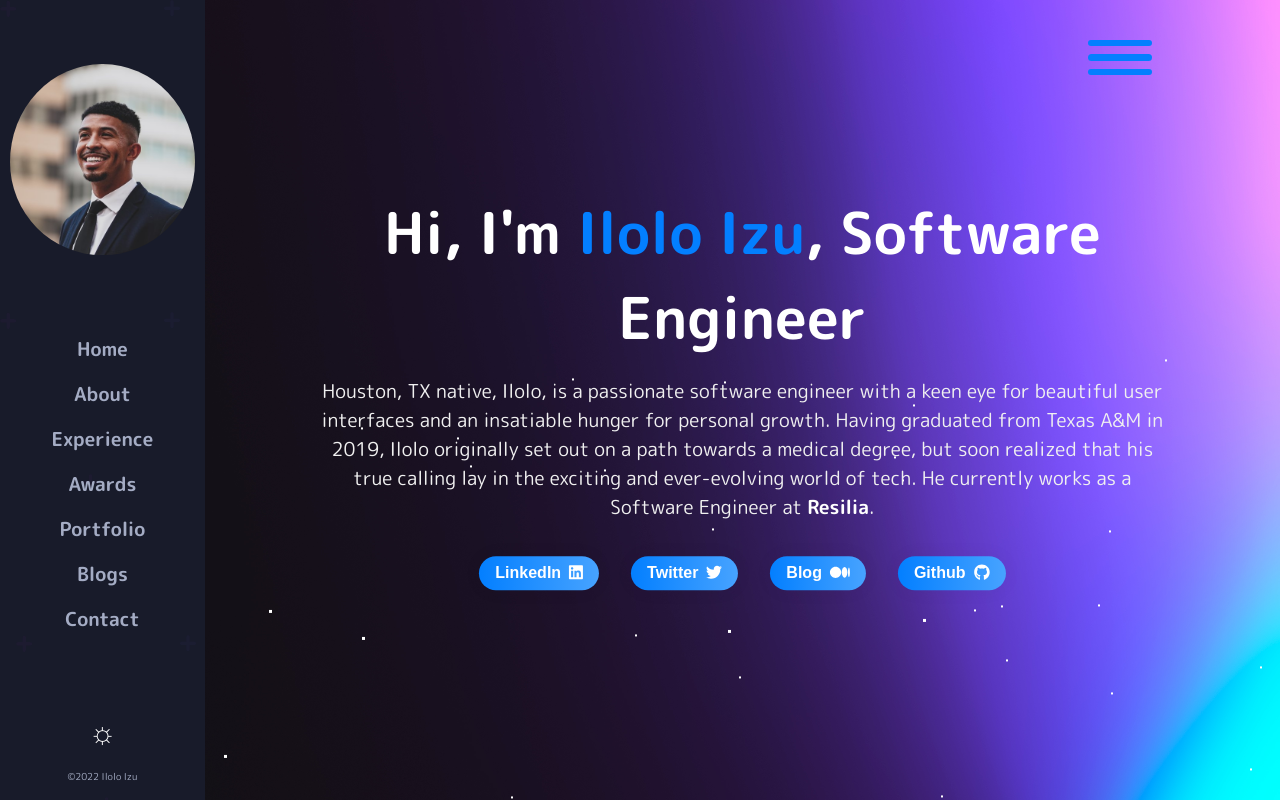
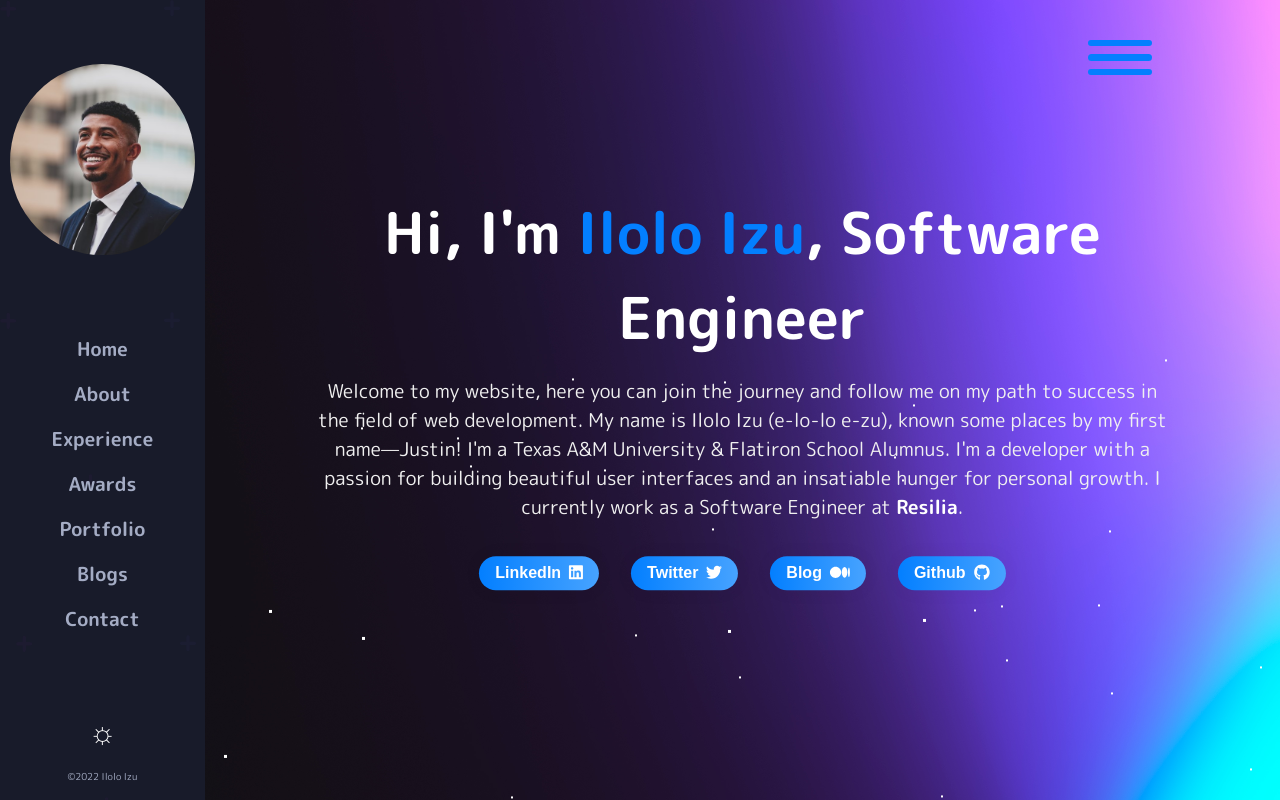
Before and after one commit to iloloizu/iloloizu.github.io, a React (Create React App) app: page /about in a window 1280 px wide. Built offline with nearby package versions, Linux system fonts and the light colour scheme.

Commit message:
homepage first person fix

```diff
--- a/src/Pages/HomePage.js
+++ b/src/Pages/HomePage.js
@@ -11,8 +11,10 @@ export default function HomePage() {
             Hi, I'm <span>Ilolo Izu</span>, Software Engineer
           </h1>
           <p className='h-sub-text'>
-          Houston, TX native, Ilolo, is a passionate software engineer with a keen eye for beautiful user interfaces and an insatiable hunger for personal growth. Having graduated from Texas A&M in 2019, Ilolo originally set out on a path towards a medical degree, but soon realized that his true calling lay in the exciting and ever-evolving world of tech.
-          He currently works as a Software Engineer at
+          Welcome to my website, here you can join the journey and follow me on my path to success in the field of web development.
+          My name is Ilolo Izu (e-lo-lo e-zu), known some places by my first name—Justin! I'm a Texas A&M University & Flatiron
+          School Alumnus. I'm a developer with a passion for building beautiful user interfaces and an insatiable hunger for personal growth.
+          I currently work as a Software Engineer at
             <a href='https://www.linkedin.com/feed/update/urn:li:activity:7031000808267669505/' target="_blank" rel="noreferrer"> Resilia</a>.
           </p>
           <div className='icons'>
```
